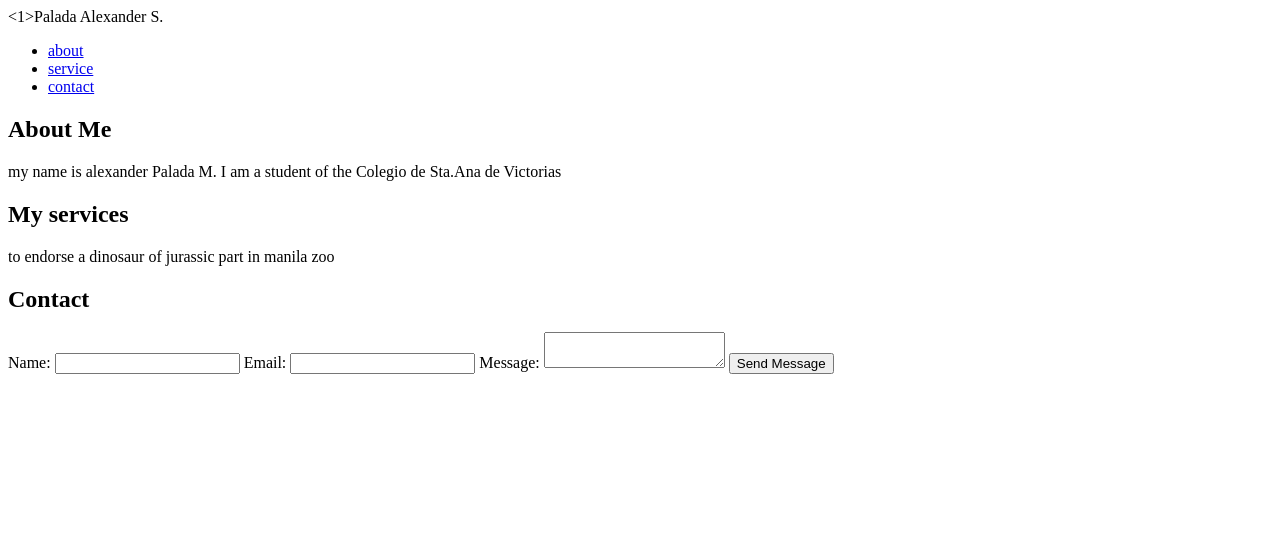
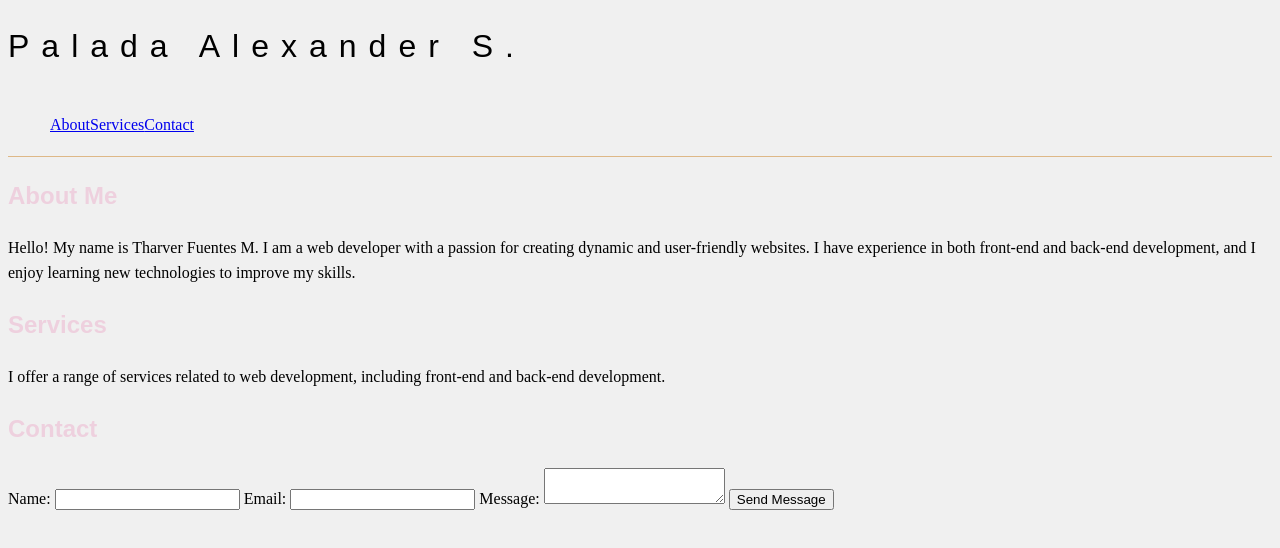
Before and after one commit to c20245492palada-beep/palada, a plain HTML site: page index.html in a window 1280 px wide. Drawn offline with Linux system fonts and the light colour scheme.

Commit message:
second commit

```diff
--- a/index.html
+++ b/index.html
@@ -1,60 +1,59 @@
 <!DOCTYPE html>
 <html lang="en">
 <head>
+
 <meta charset="UTF-8">
     <meta name="viewport" content="width=device-width, initial-scale=1.0">
-    <title>my Portfolio</title>
-    <link rel="stylesheet" href="styles.css">
+    <title>My Portfolio</title>
+    <link rel="stylesheet" href="style.css">
 
 </head>
 <body>
-    <1>Palada Alexander S.</1>
+    <h1>Palada Alexander S.</h1>
     <header>
     <nav>
         <ul>
-             <li><a href="About">about</a>
+            <li>
+                <a href="#about">About</a>
             </li>
-
-             <li><a href="#Services">service</a>
+            <li>
+                <a href="#Services">Services</a>
             </li>
-
-             <li><a href="Contact">contact</a>
+            <li>
+                <a href="#contact">Contact</a>
             </li>
         </ul>
     </nav>
     </header>
     <main>
-<section id="About">
+        <section id="about">
             <h2>About Me</h2>
-    <p>my name is alexander Palada M. I am a student of the Colegio de Sta.Ana de Victorias </p>
+            <p>Hello! My name is Tharver Fuentes M. I am a web developer with a passion for creating dynamic and user-friendly websites. I have experience in both front-end and back-end development, and I enjoy learning new technologies to improve my skills.</p>
         </section>
 
-<section id="Service">
-    <h2>My services</h2>
-    <p>to endorse a dinosaur of jurassic part in manila zoo </p>
+        <section id="services">
+            <h2>Services</h2>
+            <p>I offer a range of services related to web development, including front-end and back-end development.</p>
         </section>
 
-<section id="Contact">
+        <section id="contact">
             <h2>Contact</h2>
             <form action="#">
                 <!-- Name -->
                 <label for="name">Name:</label>
                 <input type="text" id="name" name="name" required>
 
-
                 <!-- Email -->
                 <label for="email">Email:</label>
                 <input type="email" id="email" name="email" required>
+
                 <!-- Message -->
                 <label for="message">Message:</label>
                 <textarea id="message" name="message" required></textarea>
 
                 <button type="submit">Send Message</button>
-
-
             </form>
         </section>
-
     </main>
 </body>
 </html>
--- /dev/null
+++ b/style.css
@@ -0,0 +1,29 @@
+body{
+    background-color: #f0f0f0;
+    line-height: 1.6;
+}
+
+h1 {
+
+ font-size: 2rem;
+ font-weight:400;
+ letter-spacing:12px;
+ font-family: GIll san,sans-serif;
+}
+header{
+ border-bottom: 1px solid burlywood;
+ padding: 2px;
+ margin-bottom: 6px;
+
+}
+
+nav ul{
+ list-style: none;
+ display: flex;
+
+}
+
+h2{
+ color: #eed0de;
+ font-family: GIll san,sans-serif;
+}
```
Also changed, not shown: styles.css (deleted). Lines whose indentation alone changed are shown as unchanged.
